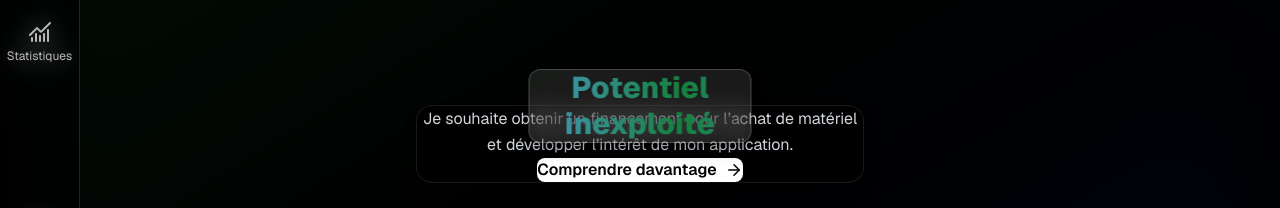
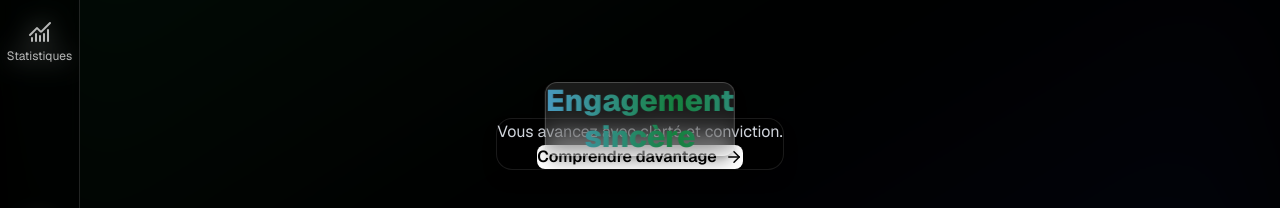
Before and after one commit to nonnzy7even7iete/nonnzytransformiumfullstackbundel, a Next.js app: page /dashboard in a window 1280 px wide. Shown: the part 256-464 px from the top of the page. Built offline with nearby package versions, Linux system fonts and the light colour scheme; no server answers; sample sign-in values are in the browser's storage.

Commit message:
Zy Bulding workflow

```diff
--- a/src/app/dashboard/page.tsx
+++ b/src/app/dashboard/page.tsx
@@ -22,6 +22,22 @@ export default function DashboardPage() {
   if (status === "loading") return <Loader />; // affichage loader
   if (!session) return null;
 
+  // --- Définition du flux multi-étapes ---
+  const steps = [
+    {
+      title: "Engagement sincère",
+      description: "Vous avancez avec clarté et conviction.",
+    },
+    {
+      title: "Engagement hésitant",
+      description: "Prenez le temps de réfléchir à votre choix.",
+    },
+    {
+      title: "Engagement audacieux",
+      description: "Préparez-vous à des surprises excitantes.",
+    },
+  ];
+
   return (
     <div className="flex flex-col h-screen bg-black text-white font-sans relative overflow-hidden">
       <Navbar />
@@ -43,8 +59,7 @@ export default function DashboardPage() {
           {/* Carte principale */}
           <div className="relative z-10">
             <PotentialCard
-              title="Potentiel inexploité"
-              description="Je souhaite obtenir un financement pour l’achat de matériel et développer l’intérêt de mon application."
+              steps={steps}
               redirectPath="/dashboard/financement"
             />
           </div>
--- a/src/components/PotentialCard.tsx
+++ b/src/components/PotentialCard.tsx
@@ -1,20 +1,30 @@
 "use client";
 
 import { useRouter } from "next/navigation";
+import { useState } from "react";
 import { ArrowRight } from "lucide-react";
 
 interface PotentialCardProps {
-  title?: string;
-  description?: string;
+  steps: { title: string; description: string }[];
   redirectPath: string;
 }
 
 export default function PotentialCard({
-  title = "Potentiel inexploité",
-  description = "Découvrez comment exploiter pleinement vos ressources et développer votre application.",
+  steps,
   redirectPath,
 }: PotentialCardProps) {
   const router = useRouter();
+  const [stepIndex, setStepIndex] = useState(0);
+
+  const handleClick = () => {
+    if (stepIndex < steps.length - 1) {
+      setStepIndex(stepIndex + 1); // passe à l'étape suivante
+    } else {
+      router.push(redirectPath); // redirection finale
+    }
+  };
+
+  const { title, description } = steps[stepIndex];
 
   return (
     <div
@@ -29,7 +39,6 @@ export default function PotentialCard({
         hover:scale-[1.03] hover:shadow-green-400/20
       "
     >
-      {/* --- BOX GLASSMORPHIQUE FLOTTANTE POUR LE TITRE --- */}
       <div
         className="
           absolute top-0 left-1/2 -translate-x-1/2 -translate-y-1/2
@@ -48,14 +57,12 @@ export default function PotentialCard({
         </h2>
       </div>
 
-      {/* --- DESCRIPTION --- */}
       <p className="text-gray-300 text-sm md:text-base mb-8 leading-relaxed">
         {description}
       </p>
 
-      {/* --- BOUTON AVEC ICÔNE --- */}
       <button
-        onClick={() => router.push(redirectPath)}
+        onClick={handleClick}
         className="
           flex items-center justify-center gap-2
           bg-white text-black font-semibold
@@ -69,7 +76,6 @@ export default function PotentialCard({
         Comprendre davantage <ArrowRight size={18} />
       </button>
 
-      {/* --- CSS ANIMATION GRADIENT SHINE --- */}
       <style jsx>{`
         .animate-shine {
           background-image: linear-gradient(90deg, #15803d, #60a5fa, #15803d);
```
